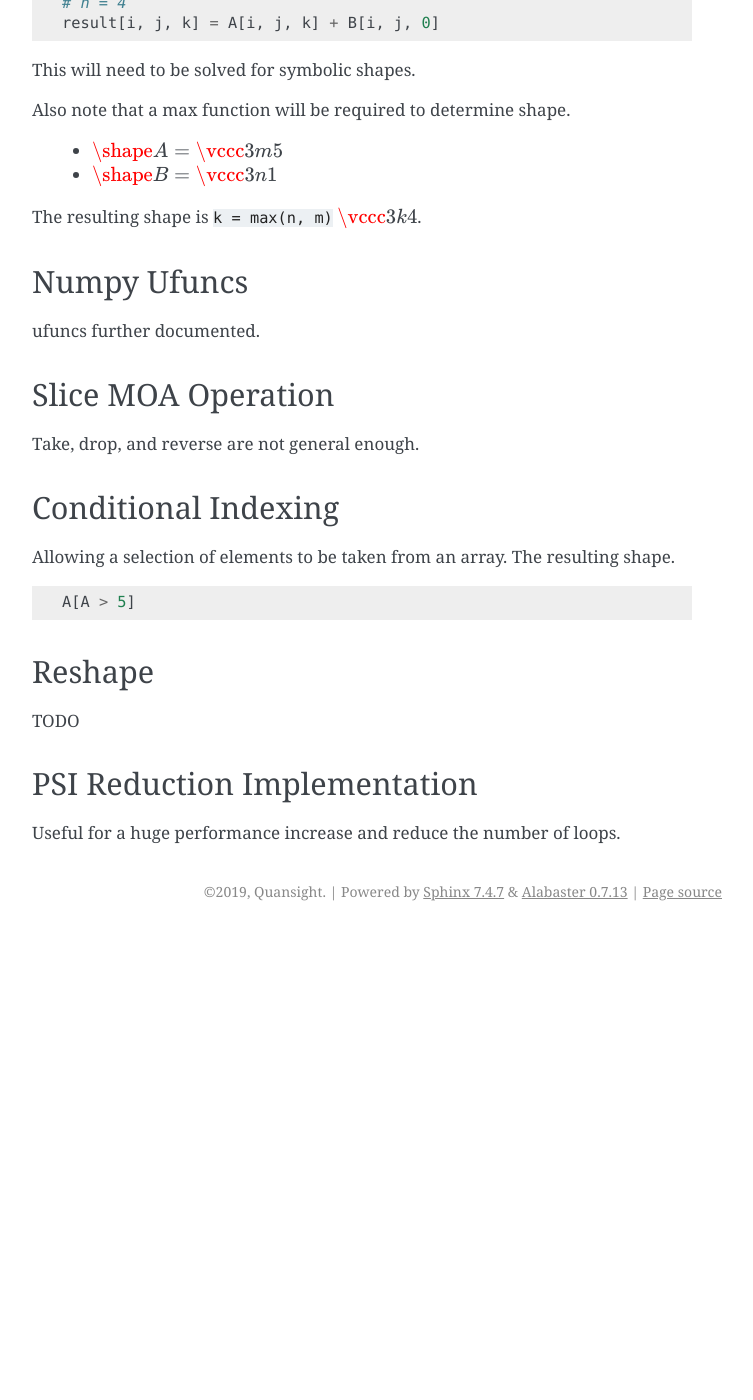
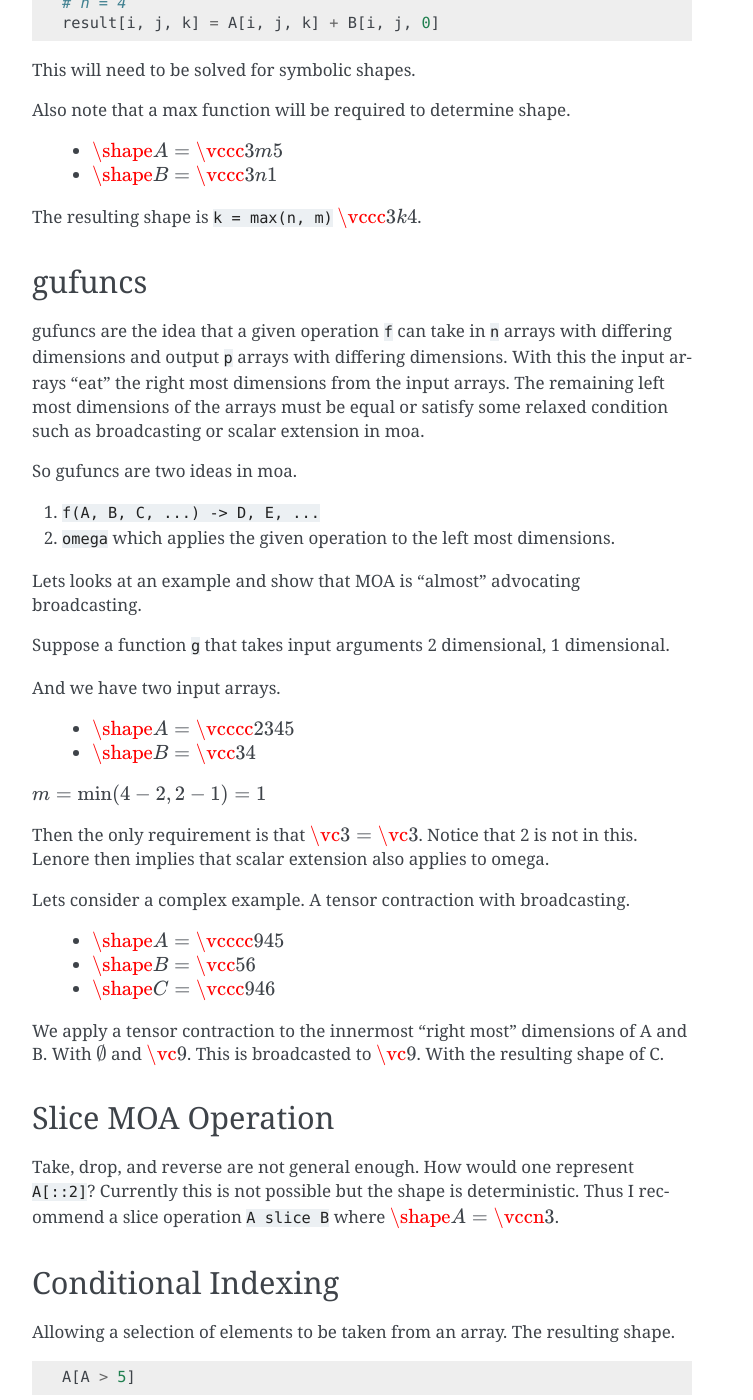
Before and after one commit to Quansight-Labs/python-moa, a Sphinx documentation site: the page built from docs/roadmap.rst, in a window 1280 px wide and 1400 px high, scrolled down 4045 px. Shown: the whole window, without its empty margins (388-1141 px from the left). Built offline with Sphinx 7.4.7, drawn with Linux system fonts in a browser that asks for light colours; before the commit the page ends 4976 px from its top, so only the background shows below that; some of the changed text lies outside the part shown.

Commit message:
Adding gufuncs roadmap documentation.

```diff
--- a/docs/roadmap.rst
+++ b/docs/roadmap.rst
@@ -218,16 +218,53 @@ Also note that a max function will be required to determine shape.
 
 The resulting shape is ``k = max(n, m)`` :math:`\vccc3k4`.
 
-Numpy Ufuncs
+gufuncs
 ------------
 
-ufuncs further documented.
+gufuncs are the idea that a given operation ``f`` can take in ``n``
+arrays with differing dimensions and output ``p`` arrays with
+differing dimensions. With this the input arrays "eat" the right most
+dimensions from the input arrays. The remaining left most dimensions
+of the arrays must be equal or satisfy some relaxed condition such as
+broadcasting or scalar extension in moa.
+
+So gufuncs are two ideas in moa.
+
+1. ``f(A, B, C, ...) -> D, E, ...``
+2. ``omega`` which applies the given operation to the left most dimensions.
+
+Lets looks at an example and show that MOA is "almost" advocating broadcasting.
+
+Suppose a function ``g`` that takes input arguments 2 dimensional, 1 dimensional.
+
+And we have two input arrays.
+
+ - :math:`\shape A = \vcccc2345`
+ - :math:`\shape B = \vcc34`
+
+:math:`m = \min(4-2, 2-1) = 1`
+
+Then the only requirement is that :math:`\vc3 = \vc3`. Notice that 2
+is not in this. Lenore then implies that scalar extension also applies
+to omega.
+
+Lets consider a complex example. A tensor contraction with broadcasting.
+
+ - :math:`\shape A = \vcccc945`
+ - :math:`\shape B = \vcc56`
+ - :math:`\shape C = \vccc946`
+
+We apply a tensor contraction to the innermost "right most" dimensions
+of A and B. With :math:`\emptyset` and :math:`\vc9`. This is
+broadcasted to :math:`\vc9`. With the resulting shape of C.
 
 
 Slice MOA Operation
 -------------------
 
-Take, drop, and reverse are not general enough.
+Take, drop, and reverse are not general enough. How would one
+represent ``A[::2]``? Currently this is not possible but the shape is
+deterministic. Thus I recommend a slice operation ``A slice B`` where :math:`\shape A = \vccn3`.
 
 
 Conditional Indexing
@@ -239,6 +276,9 @@ Allowing a selection of elements to be taken from an array. The resulting shape.
 
    A[A > 5]
 
+This indexing will result in a vector. A corresponding reshape
+operation would be nice to have.
+
 
 Reshape
 -------
@@ -249,4 +289,4 @@ PSI Reduction Implementation
 ----------------------------
 
 Useful for a huge performance increase and reduce the number of
-loops.
+loops. Need further understanding of this topic.
```
